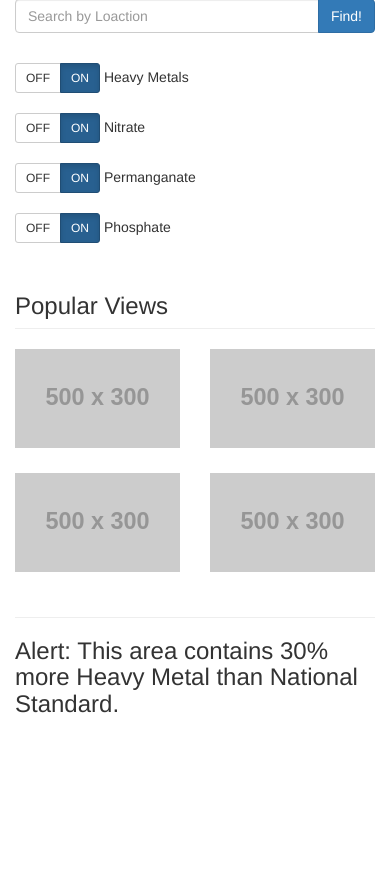
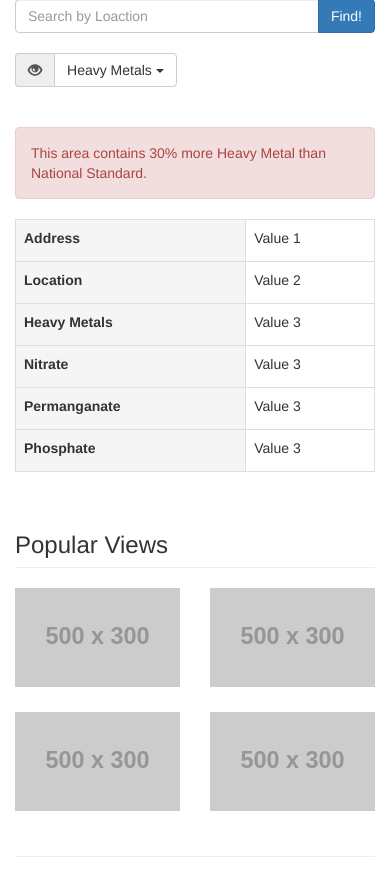
Before and after one commit to cckit/myh2o, a PHP site: page /map.php in a window 390 px wide. Shown: the part 661-1538 px from the top of the page. Before the commit the page ends 1374 px from the top, so only its background shows below. Run offline with PHP 8.4, Linux system fonts and the light colour scheme; grey boxes labelled with a size stand in for pictures from a placeholder-image service; data that the repository does not hold is empty; some libraries are stand-ins or nearby versions.

Commit message:
Changed layout for map page

```diff
--- a/include.php
+++ b/include.php
@@ -8,3 +8,4 @@
 <script src="http://netdna.bootstrapcdn.com/bootstrap/3.1.1/js/bootstrap.min.js"></script>
 <script src="https://jquery-csv.googlecode.com/files/jquery.csv-0.71.min.js"></script>
 <script src="https://maps.googleapis.com/maps/api/js?v=3.exp&sensor=false"></script>
+<script src="js/bootstrap-multiselect.js"></script>
--- /dev/null
+++ b/js/map.js
@@ -0,0 +1,3 @@
+$(document).ready(function() {
+	$('.multiselect').multiselect();
+});
--- a/map.php
+++ b/map.php
@@ -11,7 +11,7 @@
 
     <!-- JavaScript and CSS -->
     <?php include 'include.php'; ?>
-    <!-- <script src="js/map.js"></script> -->
+    <script src="js/map.js"></script>
     <link href="css/map.css" rel="stylesheet">
 </head>
 
@@ -90,42 +90,73 @@
                         onclick="codeAddress(document.getElementById('lblLocation').value)">
                         Find!
                     </button>
-
                   </span>
                 </div>
                 <br>
 
-                <p class="btn-toolbar">
-                    <div class="btn-group btn-toggle">
-                        <button class="btn btn-sm btn-default">OFF</button>
-                        <button class="btn btn-sm btn-primary active">ON</button>
-                    </div>
-                    Heavy Metals
-                </p>
+                <div class="input-group btn-group">
+                    <span class="input-group-addon "><b class="glyphicon glyphicon-eye-open"></b></span>
+                    <select class="multiselect btn-primary">
+                      <option value="HeavyMetals">Heavy Metals</option>
+                      <option value="Nitrate">Nitrate</option>
+                      <option value="Permanganate">Permanganate</option>
+                      <option value="Phosphate">Phosphate</option>
+                    </select>
+                </div>
 
-                <p class="btn-toolbar">
-                    <div class="btn-group btn-toggle">
-                        <button class="btn btn-sm btn-default">OFF</button>
-                        <button class="btn btn-sm btn-primary active">ON</button>
-                    </div>
-                    Nitrate
-                </p>
 
-                <p class="btn-toolbar">
-                    <div class="btn-group btn-toggle">
-                        <button class="btn btn-sm btn-default">OFF</button>
-                        <button class="btn btn-sm btn-primary active">ON</button>
-                    </div>
-                    Permanganate
-                </p>
-
-                <p class="btn-toolbar">
-                    <div class="btn-group btn-toggle">
-                        <button class="btn btn-sm btn-default">OFF</button>
-                        <button class="btn btn-sm btn-primary active">ON</button>
-                    </div>
-                    Phosphate
-                </p>
+                <br><br>
+                <div class="alert alert-danger">This area contains 30% more Heavy Metal than National Standard.</div>
+                <table class="table table-bordered">
+                  <tr>
+                    <td class="field-label col-md-4 active">
+                      <label>Address</label>
+                    </td>
+                    <td class="col-md-8">
+                      Value 1
+                    </td>
+                  </tr>
+                  <tr>
+                    <td class="field-label active">
+                      <label>Location</label>
+                    </td>
+                    <td>
+                      Value 2
+                    </td>
+                  </tr>
+                  <tr>
+                    <td class="field-label active">
+                      <label>Heavy Metals</label>
+                    </td>
+                    <td>
+                      Value 3
+                    </td>
+                  </tr>
+                  <tr>
+                    <td class="field-label active">
+                      <label>Nitrate</label>
+                    </td>
+                    <td>
+                      Value 3
+                    </td>
+                  </tr>
+                  <tr>
+                    <td class="field-label active">
+                      <label>Permanganate</label>
+                    </td>
+                    <td>
+                      Value 3
+                    </td>
+                  </tr>
+                  <tr>
+                    <td class="field-label active">
+                      <label>Phosphate</label>
+                    </td>
+                    <td>
+                      Value 3
+                    </td>
+                  </tr>
+                </table>
             </div>
         </div>
 
@@ -166,7 +197,6 @@
 
     <div class="container">
         <hr>
-        <h3>Alert: This area contains 30% more Heavy Metal than National Standard.</h3>
     </div>
     <!-- /.container -->
 
```
Also changed, not shown: js/bootstrap-multiselect.js (added).
